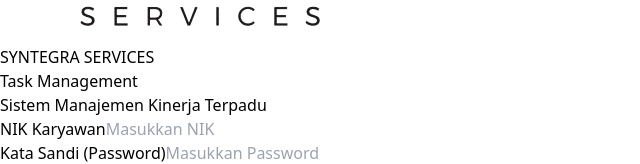
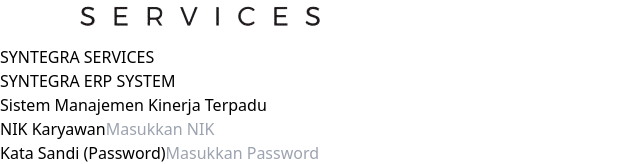
Before and after one commit to Refiando535180098/task_management, a React (Vite) app: page /login in a window 1280 px wide. Shown: the part 365-529 px from the top of the page, without its empty margins (0-640 px from the left). Built offline with nearby package versions, Linux system fonts and the light colour scheme.

Commit message:
fix: tambahan fitur

```diff
--- a/src/components/Login.jsx
+++ b/src/components/Login.jsx
@@ -80,7 +80,7 @@ export default function Login() {
           <div className="bg-gradient-to-br from-yellow-500 to-yellow-400 w-16 h-16 md:w-20 md:h-20 rounded-xl flex items-center justify-center mx-auto mb-4 shadow-xl transform hover:rotate-3 transition-transform">
             <img src="/Logo_apps.png" alt="Logo" />
           </div>
-          <h1 className="text-2xl md:text-3xl font-black text-yellow-500 tracking-tight uppercase">{sysConfig.brandName}<br/><span className="text-slate-800 text-lg md:text-xl">Task Management</span></h1>
+          <h1 className="text-2xl md:text-3xl font-black text-yellow-500 tracking-tight uppercase">{sysConfig.brandName}<br/><span className="text-slate-800 text-lg md:text-xl">SYNTEGRA ERP SYSTEM</span></h1>
           <p className="text-slate-500 text-xs md:text-sm font-medium mt-1">Sistem Manajemen Kinerja Terpadu</p>
         </div>
 
```
